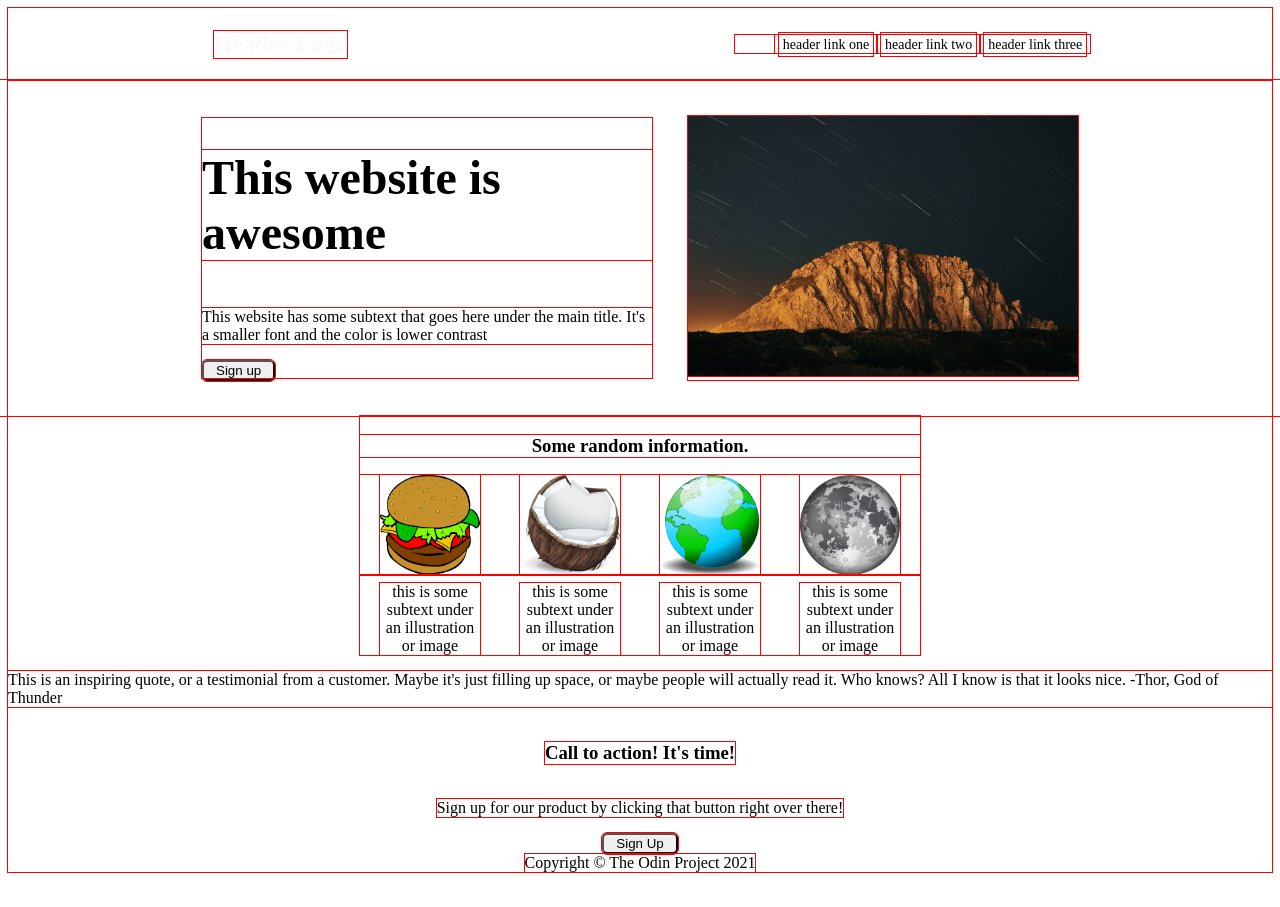
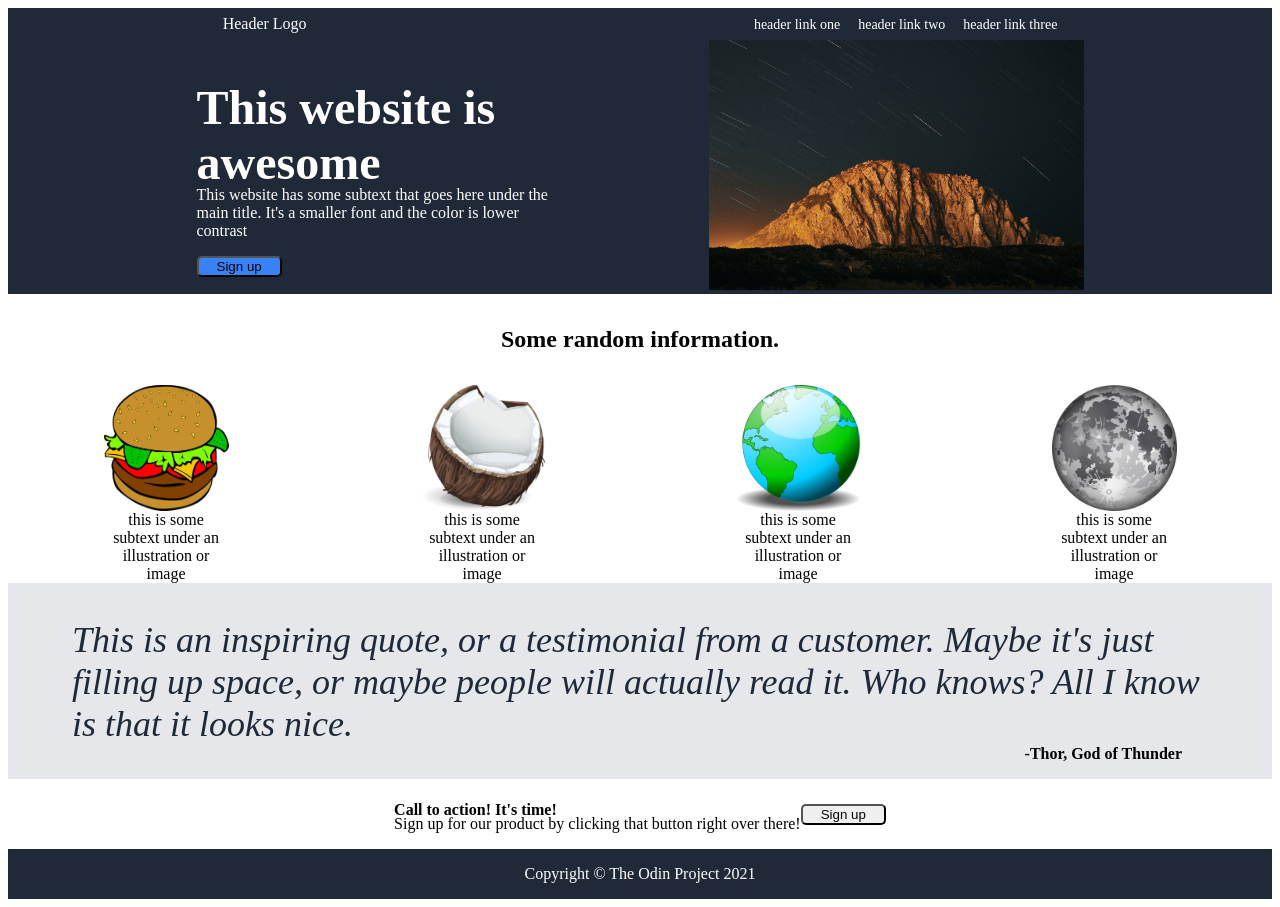
Before and after one commit to brad-huey/project-landing-page, a plain HTML site: page index.html in a window 1280 px wide. Before the commit the page ends 880 px from the top, so only its background shows below. Drawn offline with Linux system fonts and the light colour scheme.

Commit message:
Overhaul and rough draft
Try doing it a different way. Mildly successful, moving on to next lesson.

```diff
--- a/index.html
+++ b/index.html
@@ -4,61 +4,64 @@
     <meta charset="UTF-8">
     <meta http-equiv="X-UA-Compatible" content="IE=edge">
     <meta name="viewport" content="width=device-width, initial-scale=1.0">
-    <title>Project Landing Page</title>
+    <title>Temp Title</title>
     <link rel="stylesheet" href="style.css">
 </head>
 <body>
-    <div class="header">
-      <h4>Header Logo</h4>
-      <ul class="header-links">
-        <li><a href="#">header link one</a></li>
-        <li><a href="#">header link two</a></li>
-        <li><a href="#">header link three</a></li>
-      </ul>
+    <header class="section-1-header">
+        <div class="header-logo">Header Logo</div>
+        <div class="header-link-container">
+        <li class="header-link"><a href="#">header link one</a></li>
+        <li class="header-link"><a href="#">header link two</a></li>
+        <li class="header-link"><a href="#">header link three</a></li>
+        </div>
+    </header>
+
+    <section class="section-2-title">
+        <div class="title-container-1">
+            <h1 class="title-headline-1">This website is awesome</h1>
+            <p class="title-paragraph-1">This website has some subtext that goes here under the main title. It's a smaller font and the color is lower contrast</p>
+            <button class="title-button-1">Sign up</button>
+        </div>
+        <div class="title-container-2">
+            <img src="./images/rock-unsplash-haotian-zheng.avif" alt="A rocky mountain at night" class="title-image-1">
+        </div>
+    </section>
+
+    <h2 class = "section-3-header">Some random information.</h2>
+
+    <div class="section-3-body-2-images">
+        <img src="./images/hamburger-pixabay-clker.webp" alt="Hamburger icon">
+        <img src="./images/coconut-pixabay-openclipart.webp" alt="Coconut icon">
+        <img src="./images/earth-pixabay-openclipart.png" alt="Earth icon">
+        <img src="./images/moon-pixabay-clker.png" alt="Moon icon">
     </div>
-    <div class="container-1">
-          <div class="flexbox-1">
-            <h1>This website is awesome</h1>
-            <p class= "Secondary">This website has some subtext that goes here under the main title. It's a smaller font and the color is lower contrast</p>
-            <button>Sign up</button>
-          </div>
-        <div class="image">
-            <img src="./images/rock-unsplash-haotian-zheng.avif" alt="A rocky mountain at night"
-              width="auto"
-              height="260px">
+
+    <div class="section-3-body-2-text">
+        <span>this is some subtext under an illustration or image</span>
+        <span>this is some subtext under an illustration or image</span>
+        <span>this is some subtext under an illustration or image</span>
+        <span>this is some subtext under an illustration or image</span>
+    </div>
+
+    <section class="section-4-body-2">
+        <p class="body-2-paragraph-1"><em>This is an inspiring quote, or a testimonial from a customer. Maybe it's just filling up space, or maybe people will actually read it. Who knows? All I know is that it looks nice.</em></p>
+        <p class="body-2-paragraph-2"><strong>-Thor, God of Thunder</strong></p>
+    </section>
+
+    <section class="section-5-body-3">
+        <div class="body-3-container-1">
+            <div class="body-3-container-2>">
+                <h4 class="body-3-headline-1">Call to action! It's time!</h4>
+                <p class="body-3-paragraph-1">Sign up for our product by clicking that button right over there!</p>
+            </div>
+            <button class="body-3-button-1">Sign up</button>
         </div>
-    </div>
-    <div class="container-2">
-        <h3>Some random information.</h3>
-        <div class="flexbox-2">
-            <img src="./images/hamburger-pixabay-clker.webp" alt="Hamburger icon"
-            width="100px"
-            height="100px">
-            <img src="./images/coconut-pixabay-openclipart.webp" alt="Coconut icon"
-            width="100px"
-            height="100px">
-            <img src="./images/earth-pixabay-openclipart.png" alt="Earth icon"
-            width="100px"
-            height="100px">
-            <img src="./images/moon-pixabay-clker.png" alt="Moon icon"
-            width="100px"
-            height="100px">
-        </div>
-        <div class="flexbox-3">
-            <div class="text">this is some subtext under an illustration or image</div>
-            <div class="text">this is some subtext under an illustration or image</div>
-            <div class="text">this is some subtext under an illustration or image</div>
-            <div class="text">this is some subtext under an illustration or image</div>
-        </div>
-     </div>
+    </section>
 
-    <p>This is an inspiring quote, or a testimonial from a customer. Maybe it's just filling up space, or maybe people will actually read it. Who knows? All I know is that it looks nice. -Thor, God of Thunder</p>
-
-    <h3>Call to action! It's time!</h3>
-      <p>Sign up for our product by clicking that button right over there!</p>
-    <button>Sign Up</button>
-
-    <div class="footer">Copyright © The Odin Project 2021</div>
+    <footer class="section-6-footer">
+        <p class="footer-paragraph-1">Copyright © The Odin Project 2021</p>
+    </footer>
 
 </body>
 </html>
--- a/style.css
+++ b/style.css
@@ -2,102 +2,208 @@ body {
     display: flex;
     flex-direction: column;
     align-items: center;
+    justify-content: center;
+    background-color: #ffffff;
+}
+
+
+
+.section-1-header {
+    display: flex;
+    width: 100%;
+    height: 32px;
+    align-items: center;
+    justify-content: space-around;
+    background-color: #1f2937;
+    color: white;
 
 }
 
-.header {
-    display: flex;
-    height: 72px;
-    width: 100%;
-    align-items: center;
-    justify-content: space-around;
+.header-logo {
+    width: fit-content;
 }
 
-.header-links {
-  display: flex;
+.header-link-container {
+    display: flex;
 }
 
-.container-1 {
-    display: flex;
-    flex-direction: row;
-    flex-wrap: nowrap;
-    align-items: center;
-    justify-content: center;
-    padding: 36px 12px 36px 12px;
-    width: 100%;
+.header-link {
+    list-style-type: none;
 }
 
-.flexbox-1 {
-    display: flex;
-    flex-direction: column;
-    align-items:flex-start;
-    height: 260px;
-    max-width: 450px;
-    margin-right: 36px;
-}
 
-.container-2 {
-    text-align: center;
-    justify-content: center;
-
-}
-
-.flexbox-2 {
-    display: flex;
-    flex-direction: row;
-    justify-content: space-around
-}
-
-.flexbox-3 {
-    display: flex;
-    flex-direction: row;
-    box-sizing: border-box;
-    justify-content: space-around ;
+a {
+    color: rgb(255, 255, 255);
+    text-decoration: none;
+    font-size: 14px;
+    padding: 0 0 0 18px
 
 }
 
 
-.text {
-    width: 100px;
-    margin: 8px 20px 0px 20px;
+
+.section-2-title {
+    display: flex;
+    flex-direction: row;
+    flex-wrap: wrap-reverse;
+    justify-content: space-around;
+    width: 100%;
+    background-color: #1f2937;
+}
+
+.title-container-1 {
+    display: flex;
+    flex-direction: column;
+    align-items: flex-start;
+    max-width: 375px;
+    flex: auto;
+    margin-left: 120px;
+}
+
+.title-container-2 img{
+    margin-right: 120px;
+}
+
+.title-headline-1 {
+    font-size: 48px;
+    color: white;
+    margin-bottom: -20px;
+}
+
+.title-paragraph-1 {
+    color: white;
+}
+
+.title-button-1 {
+    padding-right: 18px;
+    padding-left: 18px;
+    border-radius: 5px;
+    background-color: #3882f6;
+}
+
+.title-container-2 {
+}
+
+.title-image-1 {
+}
+
+
+.title-image-1 {
+    max-width: 100%;
+    max-height: 250px;
+}
+
+.section-3-header {
+    display: flex;
+    padding: 12px;
+    width: 100%;
+    justify-content: center;
+    background-color: #ffffff;
+}
+
+.section-3-body-2-images {
+    display: flex;
+    justify-content: space-around;
+    width: 100%;
+    background-color: #ffffff;
+}
+
+.section-3-body-2-images img {
+   width: 125px;
+}
+
+
+.section-3-body-2-text {
+    display: flex;
+    justify-content: space-around;
+    width: 100%;
+    background-color: #ffffff;
+}
+
+.section-3-body-2-text span {
+    width: 125px;
     text-align: center;
 }
 
 
-h1 {
-    font-size: 48px;
-    font-weight: 900;
+
+.section-4-body-2 {
+    flex-direction: row;
+    text-align: left;
+    width: 100%;
+    background-color: #e5e7eb;
 }
 
-.secondary {
-    font-size: 18px;
+.body-2-paragraph-1 {
+    font-size: 36px;
+    margin-bottom: 0;
+    padding-bottom: 18px;
+    margin-left: 64px;
+    margin-right: 64px;
+    color: #1f2937;
+
 }
 
-h4 {
-    font-size: 24px;
-    color: #F9FAF8;
-    margin: 24px;
+.body-2-paragraph-2 {
+    text-align: right;
+    margin-top: -24px;
+    padding-top: 6px;
+    padding-right: 90px;
 }
 
-a {
-    color: rgb(0, 0, 0);
-    text-decoration: none;
-    font-size: 14px;
-    padding: 4px;
-    margin: 4px;
+
+
+.section-5-body-3 {
+    flex-direction: column;
+    width: 100%;
 }
 
-ul {
-    list-style-type: none;
+.body-3-container-1 {
+    display: flex;
+    flex-direction: row;
+    align-items: center;
+    justify-content: center;
+    width: 100%;
+    flex: auto;
+}
+.body-3-container-2 {
+
 }
 
-button {
-    width: max-content;
-    padding-right: 12px;
-    padding-left: 12px;
-    border-radius: 5px;
+.body-3-headline-1 {
+    margin-bottom: -4px;
 }
 
+.body-3-paragraph-1 {
+    margin-top: -4px;
+}
+
+.body-3-button-1 {
+
+    padding-right: 18px;
+    padding-left: 18px;
+    border-radius: 5px;
+
+}
+
+
+.section-6-footer {
+    display: flex;
+    flex-direction: row;
+    background-color: #1f2937;
+    width: 100%;
+    justify-content: center;
+    color: white;
+}
+
+.footer-paragraph-1 {
+
+}
+
+
+
+/*DELETE WHEN FINISHED
 * {
     outline: 1px solid red !important;
 }
+DELETE WHEN FINISHED*/
```
